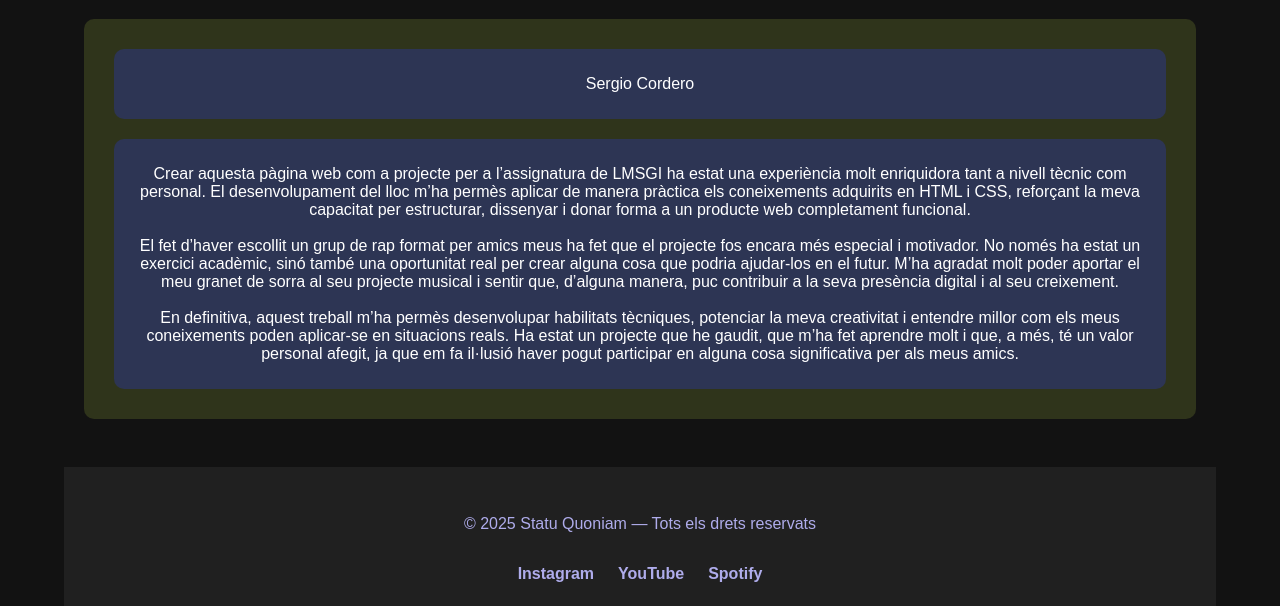
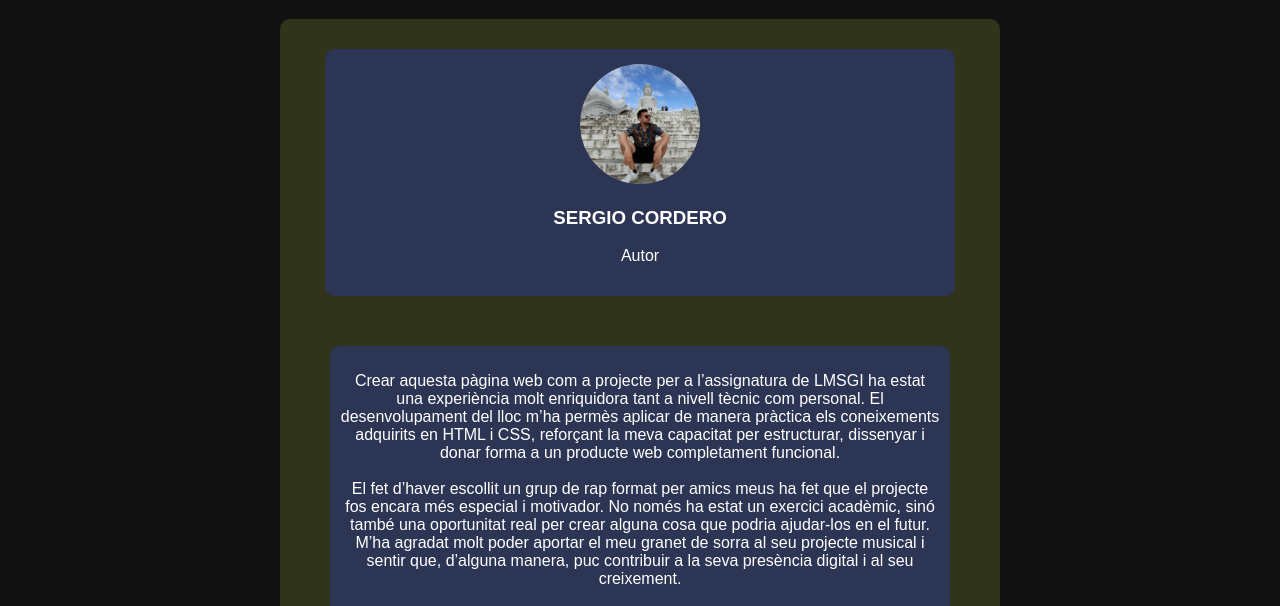
Before and after one commit to SergioCordero77/StatuQuoniamWebsite, a plain HTML site: page nosaltres.html in a window 1280 px wide. Shown: the part 187-793 px from the top of the page. Drawn offline with Linux system fonts and the light colour scheme.

Commit message:
Secció "qui sóc" casi acabada. css millorat. S'afegeix fitxer perfil_SergioCordero

```diff
--- a/css/nosaltresStyle.css
+++ b/css/nosaltresStyle.css
@@ -3,17 +3,43 @@ p{
 }
 
 .qui-soc{
-    margin: 20px;
+    margin: 20px auto;
     background-color: rgb(47, 52, 27);
     border-radius: 10px;
     padding: 10px;
+    display: flex;
+    flex-direction: column;
+    gap: 10px;
+    align-items: center;
+    justify-content: center;
+    flex-wrap: wrap;
+    width: 700px;
 }
 
 .autor{
     margin: 20px;
     background-color: rgb(45, 53, 84);
     border-radius: 10px;
-    padding: 10px;
+    padding: 15px;
+    text-align: center;
+    width: 600px;
+}
+
+.autor img {
+    width: 120px;
+    height: 120px;
+    border-radius: 50%;
+    object-fit: cover;
+    transition: transform 0.2s ease;
+}
+
+.autor img:hover {
+    transform: scale(1.05);
+    cursor: pointer;
+}
+
+.autor p{
+    text-align: center;
 }
 
 .conclusions{
@@ -21,4 +47,5 @@ p{
     background-color: rgb(45, 53, 84);
     border-radius: 10px;
     padding: 10px;
+    width: 600px;
 }
--- a/css/perfilSergioStyle.css
+++ b/css/perfilSergioStyle.css
@@ -0,0 +1,30 @@
+p{
+    text-align: center;
+}
+
+.qui-soc .autor .experiencia .habilitats-fortes .habilitats-febles{
+    margin: 20px;
+    background-color: rgb(45, 53, 84);
+    border-radius: 10px;
+    padding: 10px;
+}
+
+.habilitats {
+    display: flex;
+    text-align: center;
+    gap: 20px;
+}
+
+.autor {
+  width: 200px;
+  text-align: center;
+}
+
+.autor p{
+    text-align: center;
+}
+
+.autor img {
+  width: 100%;
+  border-radius: 10px;
+}
--- a/nosaltres.html
+++ b/nosaltres.html
@@ -32,8 +32,13 @@
             <h1>QUI SÓC?</h1>
                 <div class="qui-soc">
                     <div class="autor">
-                        <p>Sergio Cordero</p>
-                    </div>
+                            <a href="perfil_SergioCordero.html">
+                            <img src="img/nosaltres/perfilSergio.png" alt="DJ Adry">
+                            </a>
+                                <h3>SERGIO CORDERO</h3>
+                                <p>Autor</p>
+                            </div>
+
 
                     <div class="conclusions">
                         <p>Crear aquesta pàgina web com a projecte per a l’assignatura de LMSGI ha estat una experiència molt enriquidora tant a nivell tècnic com personal. El desenvolupament del lloc m’ha permès aplicar de manera pràctica els coneixements adquirits en HTML i CSS, reforçant la meva capacitat per estructurar, dissenyar i donar forma a un producte web completament funcional.
@@ -43,7 +48,7 @@
                         En definitiva, aquest treball m’ha permès desenvolupar habilitats tècniques, potenciar la meva creativitat i entendre millor com els meus coneixements poden aplicar-se en situacions reals. Ha estat un projecte que he gaudit, que m’ha fet aprendre molt i que, a més, té un valor personal afegit, ja que em fa il·lusió haver pogut participar en alguna cosa significativa per als meus amics.</p>
                     </div>
                 </div>
-
+            </div>
 
             <footer class="footer">
                 <div class="footer-content">
```
Also changed, not shown: perfil_SergioCordero.html (added, +70 -0 lines), img/nosaltres/perfilSergio.png (added).
